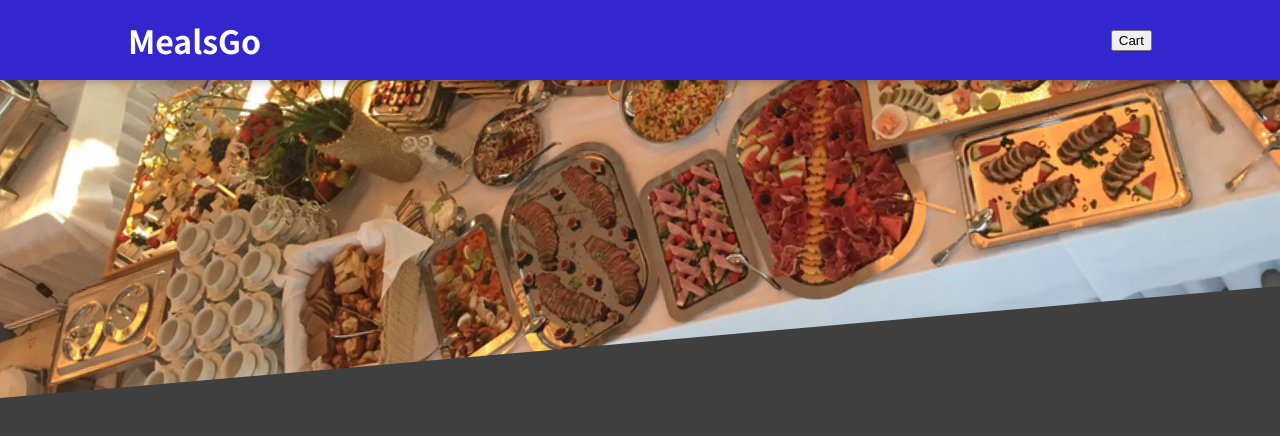
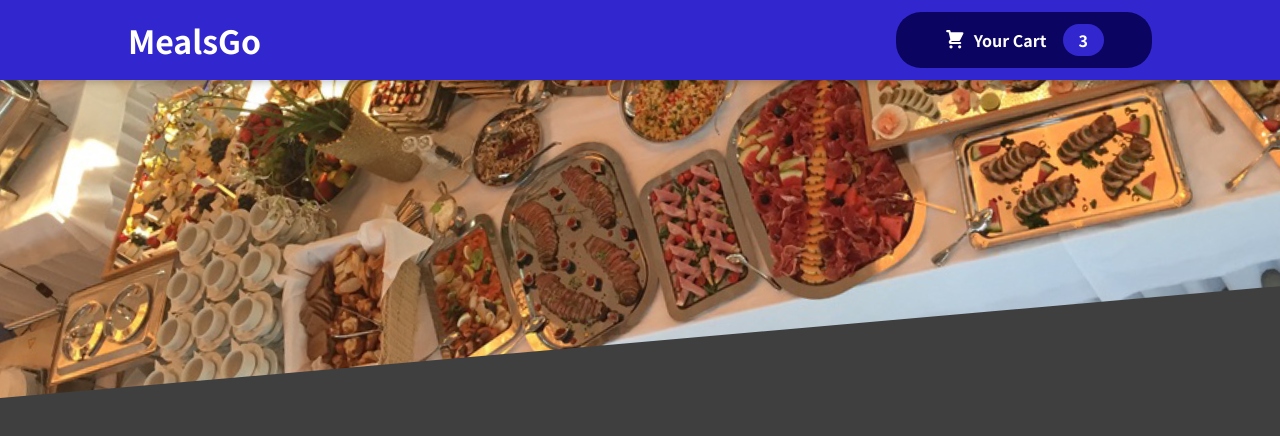
Before and after one commit to cjchika/food-order-app, a React (Create React App) app: page / in a window 1280 px wide. Shown: the top 436 px of the page. Built offline with nearby package versions, Linux system fonts and the light colour scheme.

Commit message:
finished cart button

```diff
--- /dev/null
+++ b/src/components/Cart/CartIcon.js
@@ -0,0 +1,13 @@
+const CartIcon = () => {
+	return (
+		<svg
+			xmlns='http://www.w3.org/2000/svg'
+			viewBox='0 0 20 20'
+			fill='currentColor'
+		>
+			<path d='M3 1a1 1 0 000 2h1.22l.305 1.222a.997.997 0 00.01.042l1.358 5.43-.893.892C3.74 11.846 4.632 14 6.414 14H15a1 1 0 000-2H6.414l1-1H14a1 1 0 00.894-.553l3-6A1 1 0 0017 3H6.28l-.31-1.243A1 1 0 005 1H3zM16 16.5a1.5 1.5 0 11-3 0 1.5 1.5 0 013 0zM6.5 18a1.5 1.5 0 100-3 1.5 1.5 0 000 3z' />
+		</svg>
+	);
+};
+
+export default CartIcon;
--- a/src/components/Layout/Header.js
+++ b/src/components/Layout/Header.js
@@ -2,12 +2,13 @@
 
 import mealsIMG from '../../assets/meals.jpg';
 import styles from './Header.module.css'
+import HeaderCartButton from './HeaderCartButton';
 
 const Header = props => {
 	return <Fragment>
 		<header className={styles.header}>
 			<h1>MealsGo</h1>
-			<button>Cart</button>
+			<HeaderCartButton />
 		</header>
 		<div className={styles['main-image']}>
 			<img src={mealsIMG} alt='Table full of different food'/>
--- /dev/null
+++ b/src/components/Layout/HeaderCartButton.js
@@ -0,0 +1,16 @@
+import React from 'react';
+
+import CartIcon from '../Cart/CartIcon';
+import styles from './HeaderCartButton.module.css';
+
+const HeaderCartButton = props => {
+	return <button className={styles.button}>
+		<span className={styles.icon}>
+			<CartIcon />
+		</span>
+		<span>Your Cart</span>
+		<span className={styles.badge}>3</span>
+	</button>
+}
+
+export default HeaderCartButton;
--- /dev/null
+++ b/src/components/Layout/HeaderCartButton.module.css
@@ -0,0 +1,59 @@
+.button {
+  cursor: pointer;
+  font: inherit;
+  border: none;
+  background-color: #0b0561;
+  color: white;
+  padding: 0.75rem 3rem;
+  display: flex;
+  justify-content: space-around;
+  align-items: center;
+  border-radius: 25px;
+  font-weight: bold;
+}
+
+.button:hover,
+.button:active {
+  background-color: #05013a;
+}
+
+.icon {
+  width: 1.35rem;
+  height: 1.35rem;
+  margin-right: 0.5rem;
+}
+
+.badge {
+  background-color: #3227cf;
+  padding: 0.25rem 1rem;
+  border-radius: 25px;
+  margin-left: 1rem;
+  font-weight: bold;
+}
+
+.button:hover .badge,
+.button:active .badge {
+  background-color: #2b1fd4;
+}
+
+.bump {
+  animation: bump 300ms ease-out;
+}
+
+@keyframes bump {
+  0% {
+    transform: scale(1);
+  }
+  10% {
+    transform: scale(0.9);
+  }
+  30% {
+    transform: scale(1.1);
+  }
+  50% {
+    transform: scale(1.15);
+  }
+  100% {
+    transform: scale(1);
+  }
+}
```
